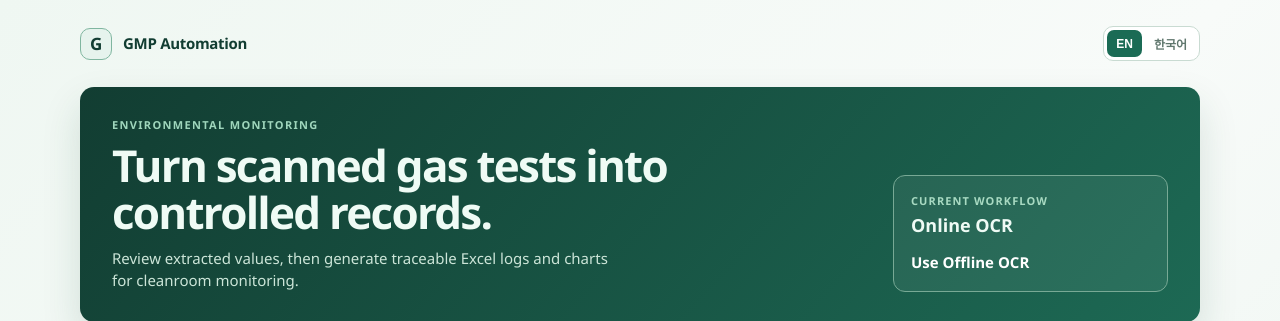
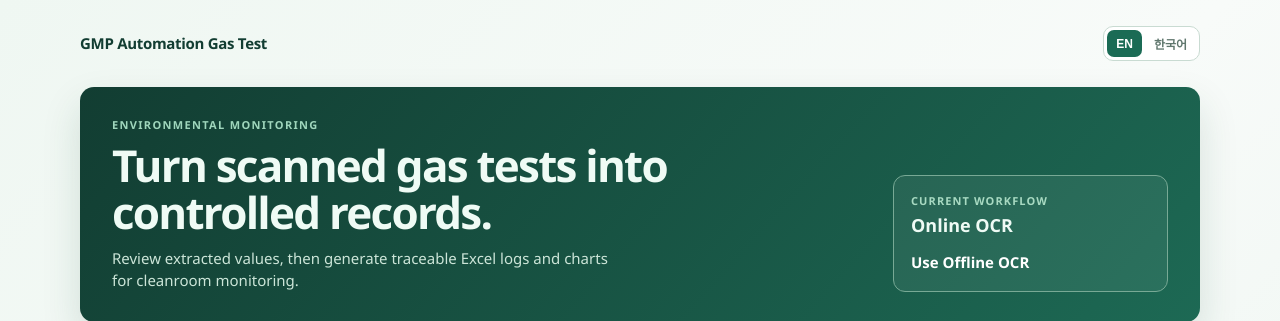
Before and after one commit to irfanqs/gmp-gas-test-automation, a Flask app: page /online in a window 1280 px wide. Shown: the top 321 px of the page. Run offline with Flask 3, Linux system fonts and the light colour scheme.

Commit message:
ui: rename GMP gas test application

```diff
--- a/templates/index.html
+++ b/templates/index.html
@@ -3,13 +3,13 @@
 <head>
   <meta charset="utf-8">
   <meta name="viewport" content="width=device-width, initial-scale=1">
-  <title>GMP Gas Test Automation</title>
+  <title>GMP Automation Gas Test</title>
   <style>
     :root { --forest:#123d32; --green:#1b6b55; --leaf:#2d8a68; --mint:#e6f3ed; --pale:#f5faf7; --ink:#16332a; --muted:#60776e; --line:#c9dbd2; --danger:#b73c3c; --radius:14px; }
     * { box-sizing:border-box; } body { margin:0; min-height:100dvh; color:var(--ink); background:linear-gradient(135deg,#eff7f2 0%,#f8fbf9 48%,#e7f2ec 100%); font:15px/1.5 "Apple SD Gothic Neo","Malgun Gothic","Segoe UI",Arial,sans-serif; }
     .shell { width:min(1120px,calc(100% - 32px)); margin:0 auto; padding:26px 0 52px; }
     .topbar { min-height:56px; display:flex; align-items:center; justify-content:space-between; gap:18px; padding-bottom:26px; }
-    .brand { display:flex; align-items:center; gap:11px; font-weight:800; letter-spacing:-.02em; color:var(--forest); } .brand-mark { width:32px; height:32px; display:grid; place-items:center; border:1px solid #80b6a0; border-radius:10px; background:var(--mint); font-size:17px; }
+    .brand { font-weight:800; letter-spacing:-.02em; color:var(--forest); }
     .language { display:flex; gap:3px; padding:3px; border:1px solid var(--line); border-radius:10px; background:#fff; } .language button { padding:5px 9px; border:0; border-radius:7px; color:var(--muted); background:transparent; cursor:pointer; font-size:12px; font-weight:700; } .language button.active { color:#fff; background:var(--green); }
     .hero { display:grid; grid-template-columns:minmax(0,1fr) 275px; gap:24px; align-items:end; padding:30px 32px; border-radius:var(--radius); color:#effbf5; background:linear-gradient(132deg,#123d32,#1d6954); box-shadow:0 18px 38px #164d3a25; }
     .eyebrow { margin:0 0 8px; color:#9fd6bc; font-size:11px; font-weight:800; letter-spacing:.12em; text-transform:uppercase; } h1 { margin:0; font-size:clamp(28px,4vw,44px); line-height:1.08; letter-spacing:-.04em; } .hero p:last-child { margin:10px 0 0; max-width:58ch; color:#cce5d8; }
@@ -30,7 +30,7 @@
 <body>
   <main class="shell">
     <header class="topbar">
-      <div class="brand"><span class="brand-mark">G</span><span>GMP Automation</span></div>
+      <div class="brand">GMP Automation Gas Test</div>
       <div class="language" aria-label="Language selector"><button class="active" type="button" data-language="en">EN</button><button type="button" data-language="ko">한국어</button></div>
     </header>
 
```
